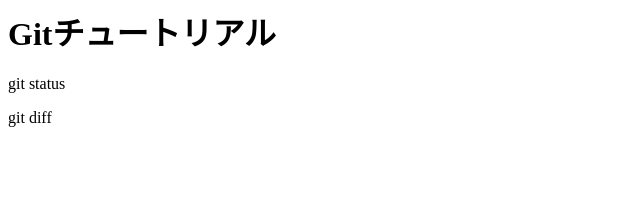
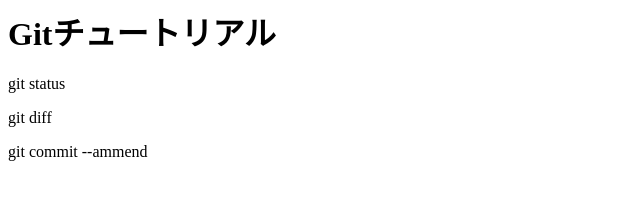
Before and after one commit to t-arata/git_turorial, a plain HTML site: page index.html in a window 1280 px wide. Shown: the whole page, without its empty margins (0-640 px from the left). Drawn offline with Linux system fonts and the light colour scheme.

Commit message:
git commit --amend を追記

```diff
--- a/index.html
+++ b/index.html
@@ -1,3 +1,4 @@
 <h1>Gitチュートリアル</h1>
 <p> git status</h1>
 <p> git diff</h1>
+<p> git commit --ammend</h1>
```
